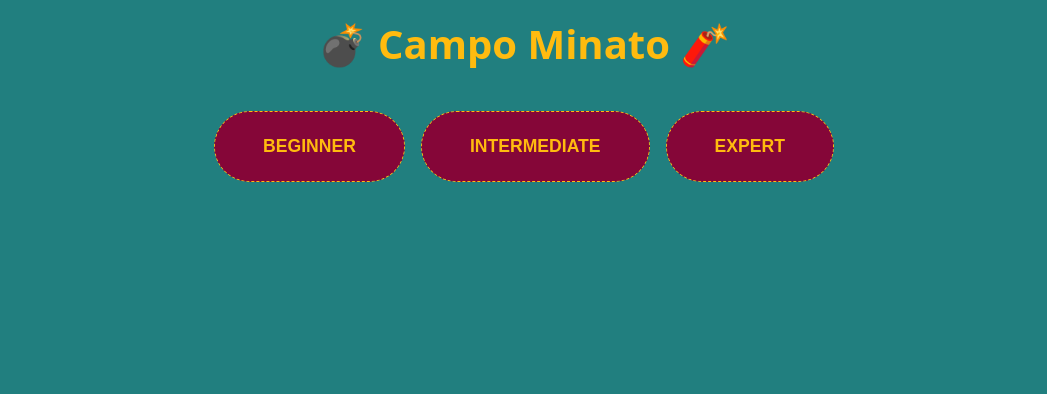
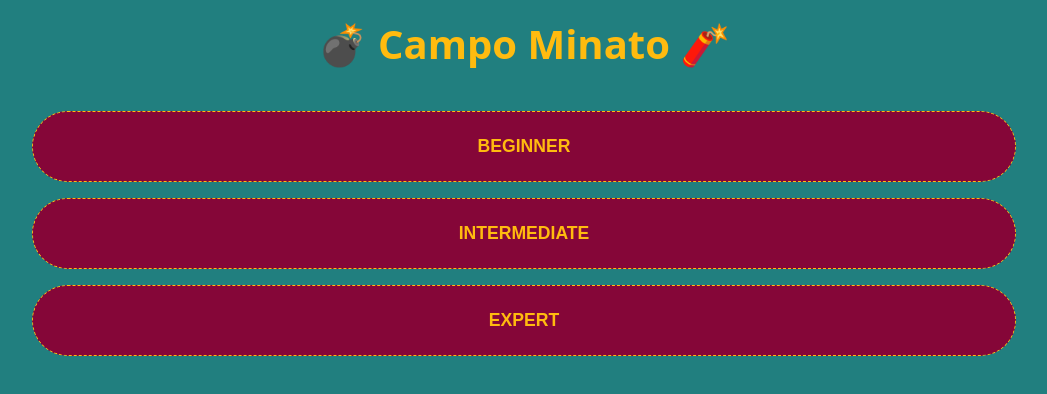
Before and after one commit to andrea-pugliatti/js-campo-minato, a React (Vite) app: page / in a window 1280 px wide. Shown: the top 394 px of the page, without its empty margins (116-1163 px from the left). Built offline with nearby package versions, Linux system fonts and the light colour scheme.

Commit message:
Fix: can't flag active cell

```diff
--- a/src/components/CampoMinato.jsx
+++ b/src/components/CampoMinato.jsx
@@ -79,6 +79,8 @@ function CampoMinato({ width, height, nBombs }) {
 		e.preventDefault();
 
 		if (gameOver || win) return;
+
+		if (grid[index]) return;
 
 		if (flagged.includes(index)) {
 			const newArray = flagged.filter((item) => item !== index);
--- a/src/index.css
+++ b/src/index.css
@@ -7,7 +7,10 @@
 body {
 	font-family: system-ui, Avenir, Helvetica, Arial, sans-serif;
 	background-color: rgb(33, 127, 127);
+	user-select: none;
 	-webkit-touch-callout: none;
+	-webkit-user-select: none;
+	-webkit-tap-highlight-color: transparent;
 }
 
 h1 {
@@ -29,13 +32,13 @@ h1 {
 }
 
 .center {
-	display: flex;
-	justify-content: center;
+	width: 100%;
 }
 
 .menu {
 	margin-top: 2rem;
 	display: flex;
+	flex-direction: column;
 	justify-content: center;
 }
 
@@ -56,7 +59,7 @@ h1 {
 }
 
 .minesweeper {
-	margin: 1rem;
+	margin: 1rem auto;
 	padding: 10px;
 	background-color: #c0c0c0;
 	border: 5px solid;
@@ -69,15 +72,15 @@ h1 {
 }
 
 .small {
-	max-width: calc(270px + 20px + 20px);
+	width: calc(270px + 20px + 20px);
 }
 
 .medium {
-	max-width: calc(480px + 20px + 20px);
+	width: calc(480px + 20px + 20px);
 }
 
 .large {
-	max-width: calc(900px + 20px + 20px);
+	width: calc(900px + 20px + 20px);
 }
 
 .minesweeper-top {
```
